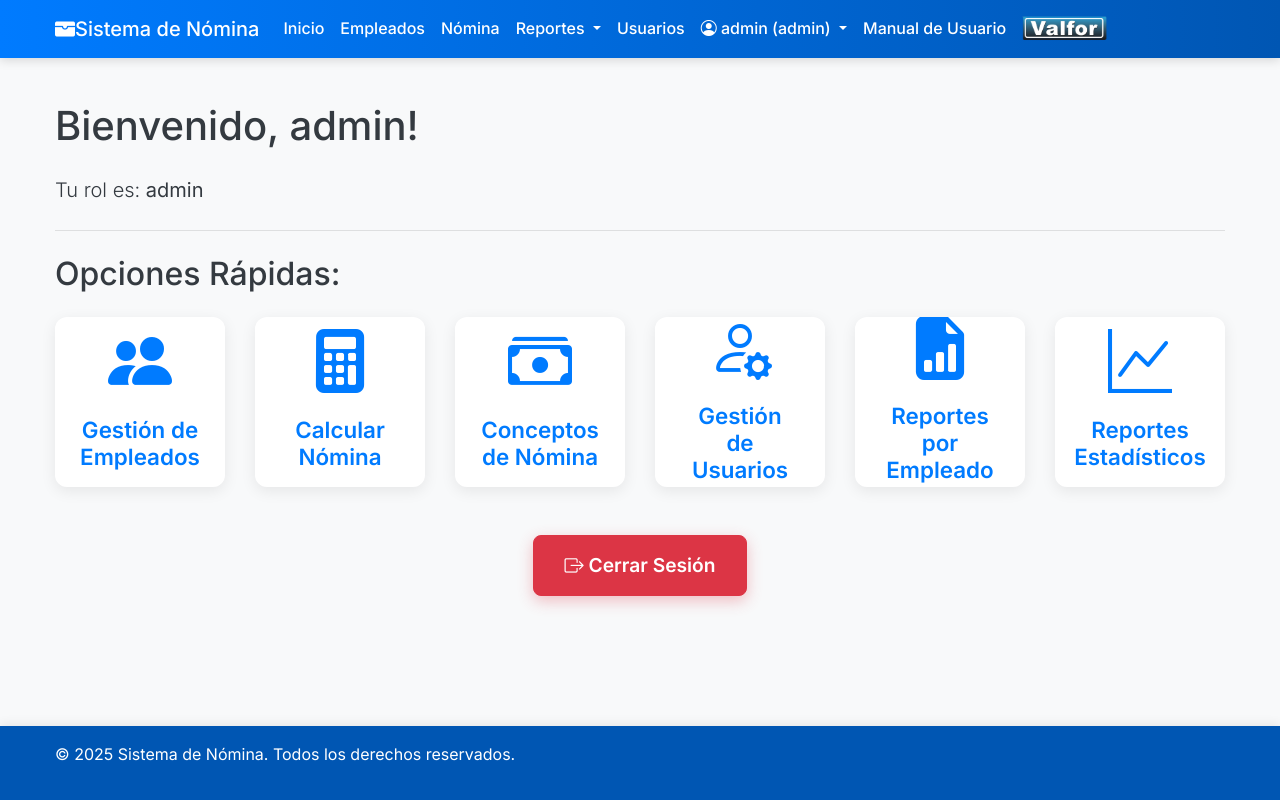
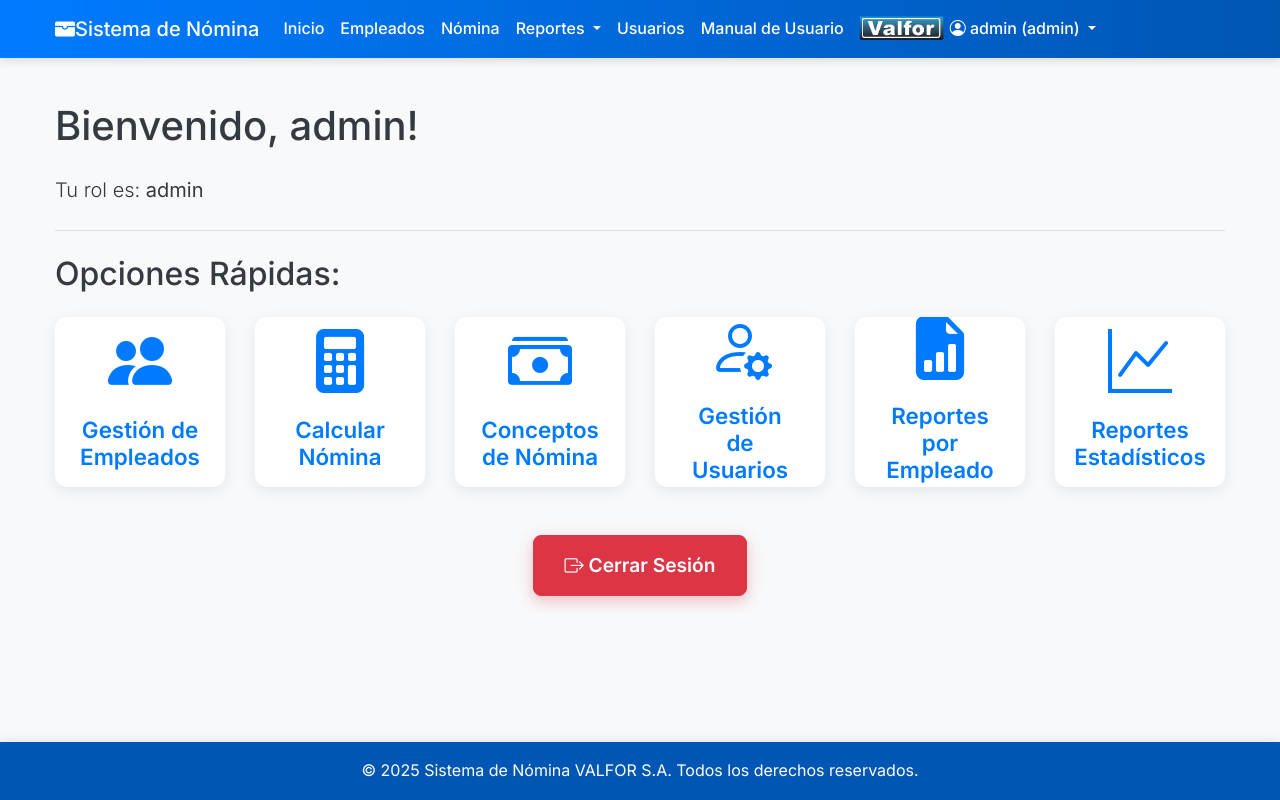
Before and after one commit to Salvaberticci/Payroll-System-Valfor, a PHP site: page /dashboard.php in a window 1280 px wide. Run offline with PHP 8.4, Linux system fonts and the light colour scheme; a user stored in the database is signed in.

Commit message:
style: Reorganize navbar and center footer text

```diff
--- a/includes/footer.php
+++ b/includes/footer.php
@@ -3,8 +3,8 @@
 ?>
     </main> <!-- Cierre de la etiqueta <main> -->
     <footer class="py-3">
-        <div class="container">
-            <p>&copy; <?php echo date('Y'); ?> Sistema de Nómina. Todos los derechos reservados.</p>
+        <div class="container text-center">
+            <p class="mb-0">&copy; <?php echo date('Y'); ?> Sistema de Nómina VALFOR S.A. Todos los derechos reservados.</p>
         </div>
     </footer>
 
--- a/includes/header.php
+++ b/includes/header.php
@@ -42,6 +42,14 @@
                     <?php endif; ?>
                 </ul>
                 <ul class="navbar-nav ms-auto">
+                    <li class="nav-item">
+                        <a class="nav-link" href="#">Manual de Usuario</a>
+                    </li>
+                    <li class="nav-item">
+                        <div style="background-color: white; height: 20px; width: 80px; display: flex; align-items: center; justify-content: center; margin-left: 10px; margin-top: 10px;">
+                            <img src="<?php echo getBaseUrl(); ?>assets/img/logo.png" alt="VALFOR S.A." style="height: 70px;">
+                        </div>
+                    </li>
                     <li class="nav-item dropdown">
                         <!-- Volvemos a usar data-bs-toggle, y el JS incrustado lo manejará -->
                         <a class="nav-link dropdown-toggle" href="#" id="userDropdown" role="button" data-bs-toggle="dropdown" aria-expanded="false">
@@ -51,15 +59,6 @@
                             <li><a class="dropdown-item" href="<?php echo getBaseUrl(); ?>logout.php"><i class="bi bi-box-arrow-right me-2"></i> Cerrar Sesión</a></li>
                         </ul>
                     </li>
-                    <li class="nav-item">
-                        <a class="nav-link" href="#">Manual de Usuario</a>
-                    </li>
-                    <li class="nav-item">
-                        <div style="background-color: white; height: 20px; width: 80px; display: flex; align-items: center; justify-content: center; margin-left: 10px; margin-top: 10px;">
-                            <img src="<?php echo getBaseUrl(); ?>assets/img/logo.png" alt="VALFOR S.A." style="height: 70px;">
-                        </div>
-                    </li>
-
                 </ul>
             </div>
         </div>
```
